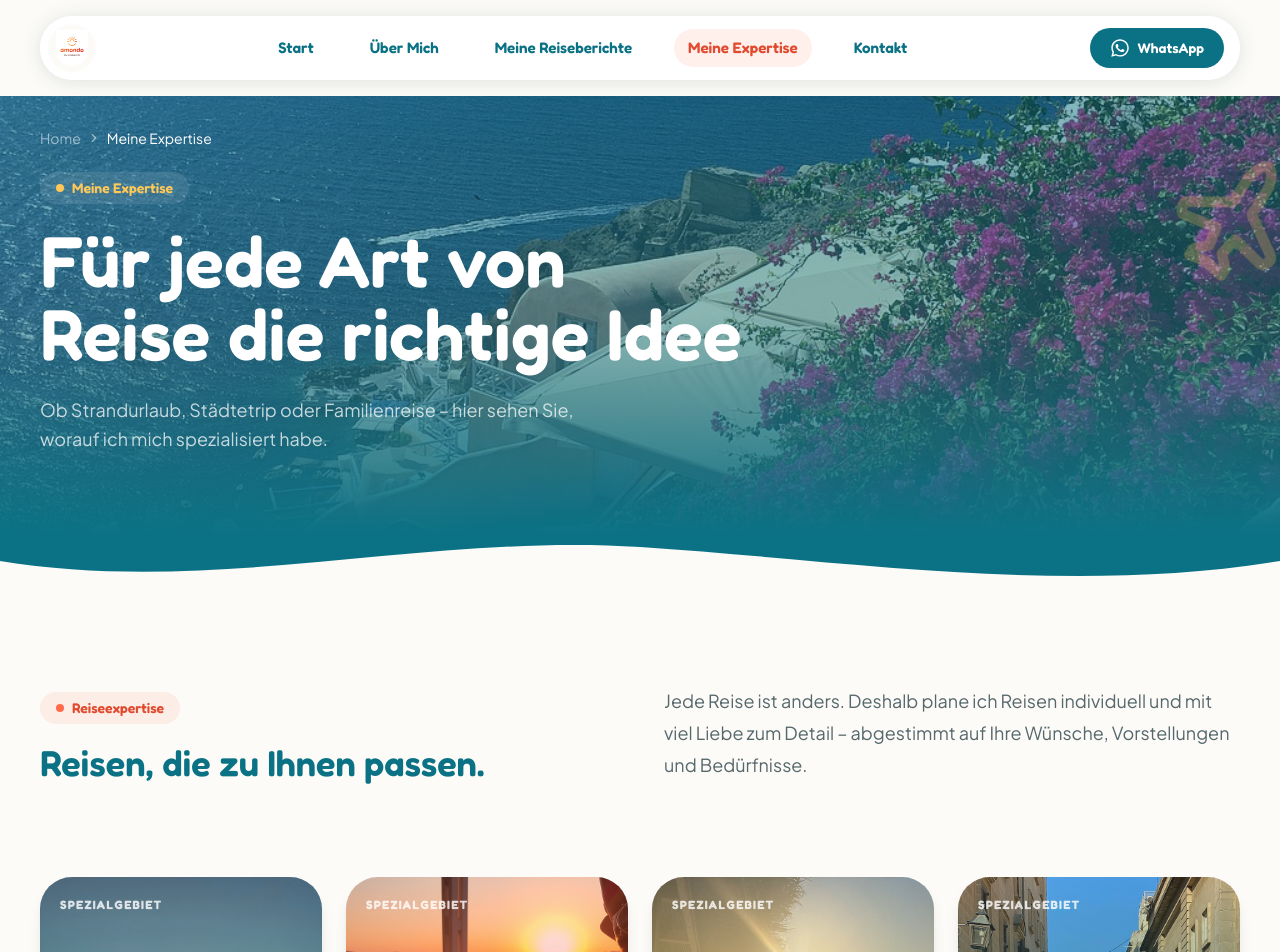
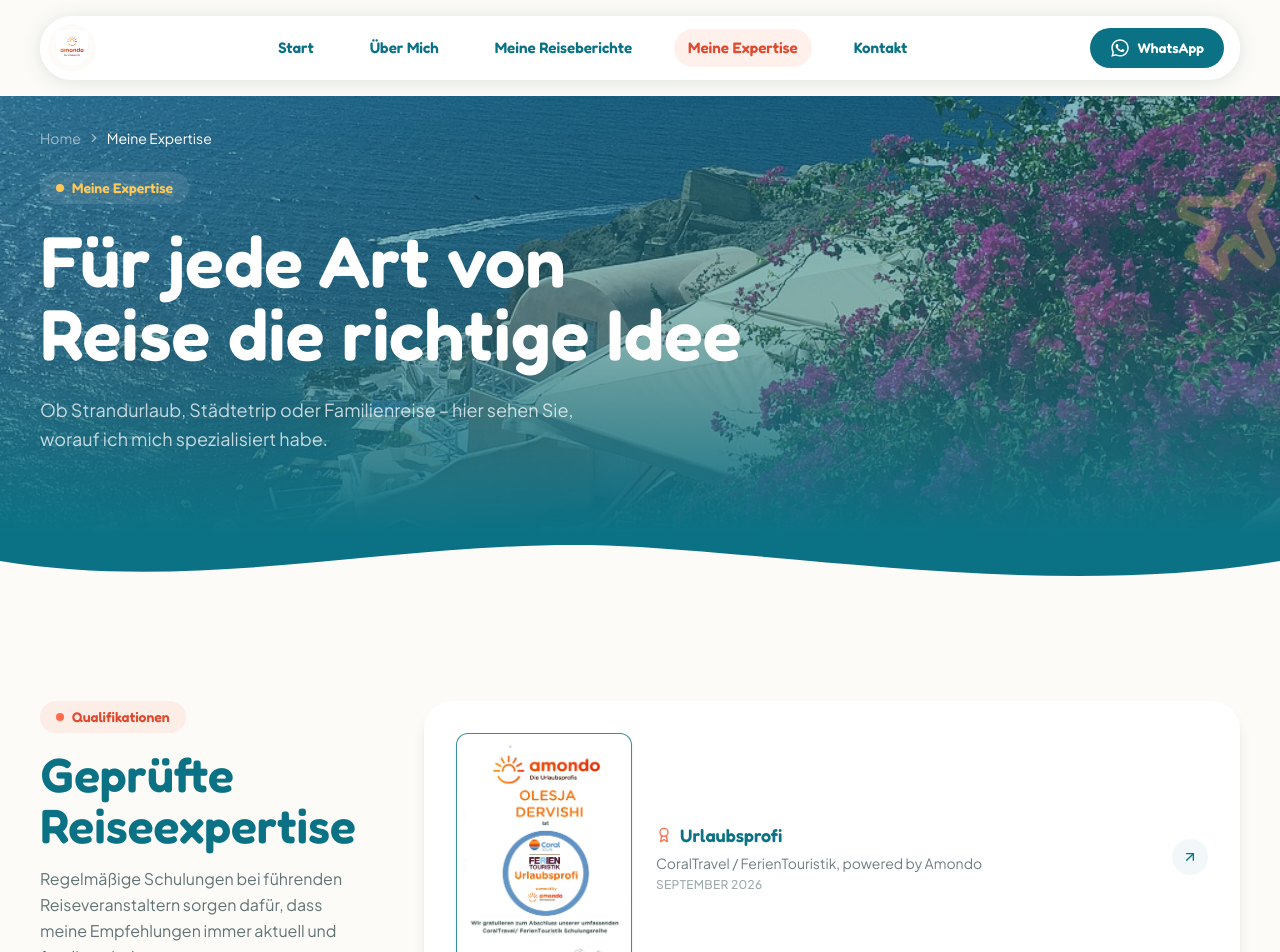
Before and after one commit to fjoralba29/travel--agent, a Next.js app: page /meine-expertise in a window 1280 px wide. Shown: the top 952 px of the page. Built offline with nearby package versions, Linux system fonts and the light colour scheme.

Commit message:
Certificates on Expertise page

```diff
--- a/src/app/meine-expertise/page.tsx
+++ b/src/app/meine-expertise/page.tsx
@@ -4,6 +4,7 @@
 import PageHeader from '@/components/layout/PageHeader'
 import CtaBand from '@/components/ui/CtaBand'
 import { expertiseItems } from '@/data/expertise'
+import Certificates from '@/components/sections/Certificates'
 
 const tints = [
   'from-forest/10 via-forest/50 to-forest/95',
@@ -24,9 +25,9 @@
         currentLabel='Meine Expertise'
         image='/images/reports/santorini/santorini12.jpeg'
       />
-
+      <Certificates />
       {/* INTRO */}
-      <section className='bg-cream py-16 sm:py-24'>
+      <section className='bg-white py-16 sm:py-24'>
         <Container>
           <div className='grid gap-8 lg:grid-cols-2 lg:items-end'>
             <div>
@@ -48,7 +49,7 @@
       </section>
 
       {/* DESTINATION-STYLE CARDS */}
-      <section className='bg-cream pb-20 sm:pb-28'>
+      <section className='bg-white pb-20 sm:pb-28'>
         <Container>
           <div className='mx-auto grid max-w-7xl grid-cols-1 gap-5 sm:grid-cols-2 sm:gap-6 lg:grid-cols-4'>
             {expertiseItems.map((item, index) => (
--- a/src/components/sections/Expertise.tsx
+++ b/src/components/sections/Expertise.tsx
@@ -1,20 +1,12 @@
-import Image from "next/image";
-import Container from "@/components/ui/Container";
-import { expertiseItems } from "@/data/expertise";
+import Image from 'next/image'
+import Container from '@/components/ui/Container'
+import { expertiseItems } from '@/data/expertise'
 
-const rotations = [
-    "lg:-rotate-6",
-    "lg:rotate-3",
-    "lg:-rotate-3",
-    "lg:rotate-6",
-];
+const rotations = ['lg:-rotate-6', 'lg:rotate-3', 'lg:-rotate-3', 'lg:rotate-6']
 
 export default function Expertise() {
   return (
-        <section
-            id='meine-expertise'
-            className='relative isolate overflow-hidden bg-forest py-20 sm:py-28'
-        >
+    <section id='meine-expertise' className='relative isolate overflow-hidden bg-forest py-20 sm:py-28'>
       <Image
         src='/images/hero/expertise-image.jpg'
         alt=''
@@ -66,5 +58,5 @@
         </div>
       </Container>
     </section>
-    );
+  )
 }
```
Lines whose indentation alone changed are shown as unchanged.
